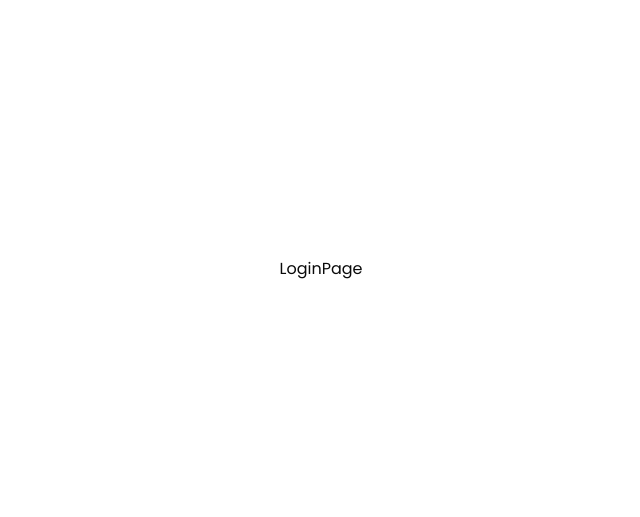
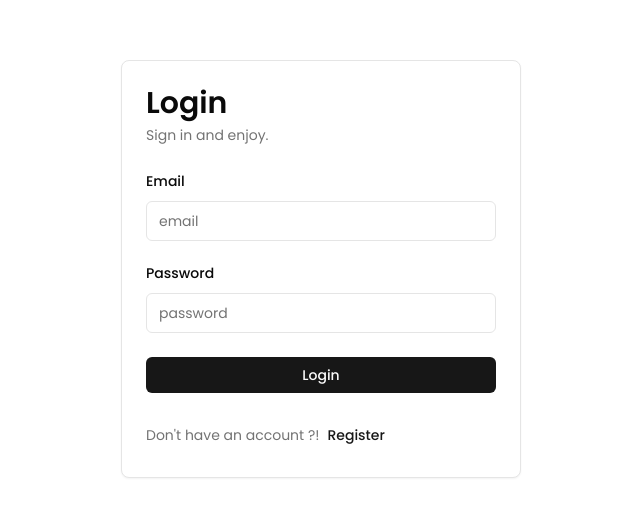
Before and after one commit to Saeed-Altout/microtech, a Next.js app: page /auth/login in a window 1280 px wide. Shown: the part 131-648 px from the top of the page, without its empty margins (319-959 px from the left). Built offline with nearby package versions, Linux system fonts and the light colour scheme.

Commit message:
completed create login form

```diff
--- a/app/auth/(routes)/login/page.tsx
+++ b/app/auth/(routes)/login/page.tsx
@@ -1,3 +1,5 @@
+import { LoginForm } from "@/components/auth/login-form";
+
 export default function LoginPage() {
-  return <div>LoginPage</div>;
+  return <LoginForm />;
 }
--- /dev/null
+++ b/components/auth/login-form.tsx
@@ -0,0 +1,121 @@
+"use client";
+
+import { useState } from "react";
+import { useRouter } from "next/navigation";
+
+import { AxiosError } from "axios";
+import { toast } from "sonner";
+
+import { zodResolver } from "@hookform/resolvers/zod";
+import { useForm } from "react-hook-form";
+import * as z from "zod";
+
+import {
+  Form,
+  FormControl,
+  FormField,
+  FormItem,
+  FormLabel,
+  FormMessage,
+} from "@/components/ui/form";
+import { Input } from "@/components/ui/input";
+import { Button } from "@/components/ui/button";
+import { WrapperForm } from "@/components/auth/wrapper-form";
+
+import { axios } from "@/lib/axios";
+import { loginForm } from "@/schemas";
+
+export const LoginForm = () => {
+  const [isLoading, setIsLoading] = useState<boolean>(false);
+  const router = useRouter();
+
+  const form = useForm<z.infer<typeof loginForm>>({
+    resolver: zodResolver(loginForm),
+    defaultValues: {
+      email: "",
+      password: "",
+    },
+  });
+
+  const onSubmit = async (values: z.infer<typeof loginForm>) => {
+    try {
+      setIsLoading(true);
+      const res = await axios.post("user/auth/login", values);
+
+      if (res.data) {
+        localStorage.setItem("user", JSON.stringify(res.data.data || ""));
+        localStorage.setItem("access_token", res.data.data.token || "");
+      }
+
+      toast.error("Success!");
+      router.push("/");
+    } catch (error) {
+      if (error instanceof AxiosError) {
+        toast.error(error?.response?.data?.message || "Something went wrong!");
+      }
+    } finally {
+      setIsLoading(false);
+    }
+  };
+
+  return (
+    <WrapperForm
+      title="Login"
+      description="Sign in and enjoy."
+      backButtonDescription="Don't have an account ?!"
+      backButtonHref="/auth/register"
+      backButtonLabel="Register"
+    >
+      <Form {...form}>
+        <form onSubmit={form.handleSubmit(onSubmit)} className="space-y-6">
+          <div className="space-y-5">
+            <FormField
+              control={form.control}
+              name="email"
+              render={({ field }) => (
+                <FormItem>
+                  <FormLabel>Email</FormLabel>
+                  <FormControl>
+                    <Input
+                      disabled={isLoading}
+                      type="email"
+                      placeholder="email"
+                      {...field}
+                    />
+                  </FormControl>
+                  <FormMessage />
+                </FormItem>
+              )}
+            />
+            <FormField
+              control={form.control}
+              name="password"
+              render={({ field }) => (
+                <FormItem>
+                  <FormLabel>Password</FormLabel>
+                  <FormControl>
+                    <Input
+                      disabled={isLoading}
+                      type="password"
+                      placeholder="password"
+                      {...field}
+                    />
+                  </FormControl>
+                  <FormMessage />
+                </FormItem>
+              )}
+            />
+          </div>
+          <Button
+            size="sm"
+            disabled={isLoading}
+            type="submit"
+            className="w-full"
+          >
+            Login
+          </Button>
+        </form>
+      </Form>
+    </WrapperForm>
+  );
+};
--- a/schemas/index.ts
+++ b/schemas/index.ts
@@ -11,3 +11,12 @@ export const registerForm = z.object({
     message: "Password is required",
   }),
 });
+
+export const loginForm = z.object({
+  email: z.string().email({
+    message: "Email is required",
+  }),
+  password: z.string().min(2, {
+    message: "Password is required",
+  }),
+});
```
